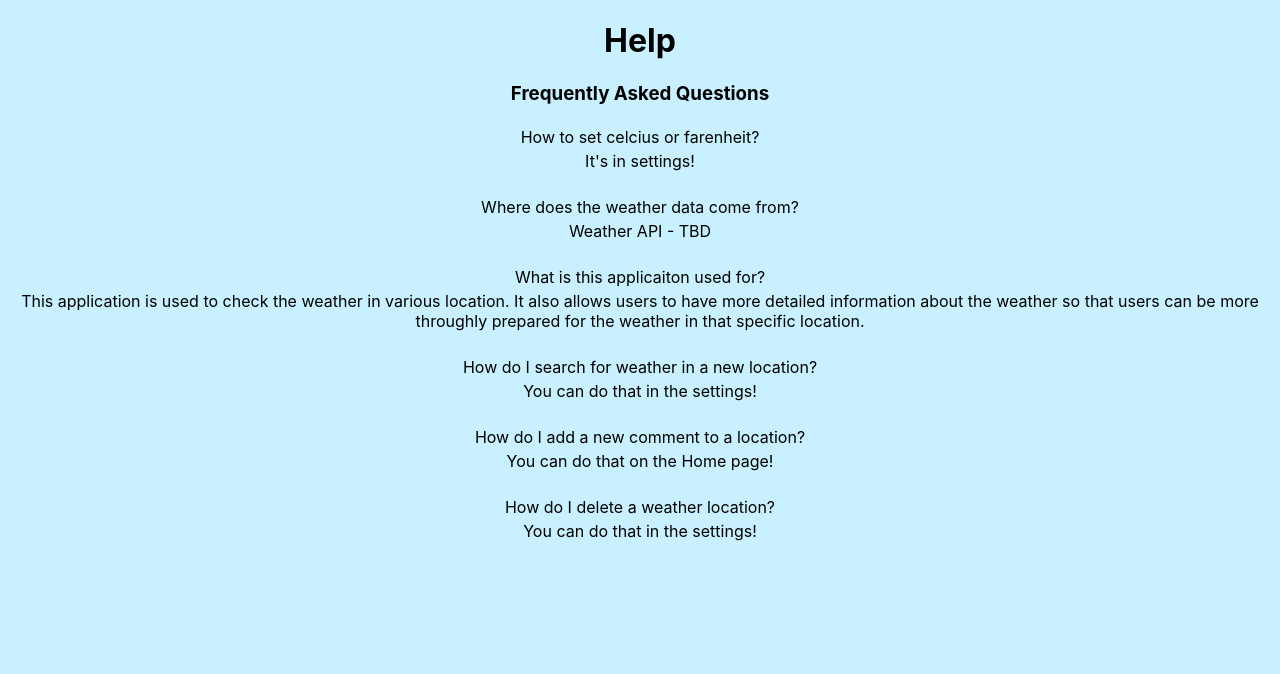
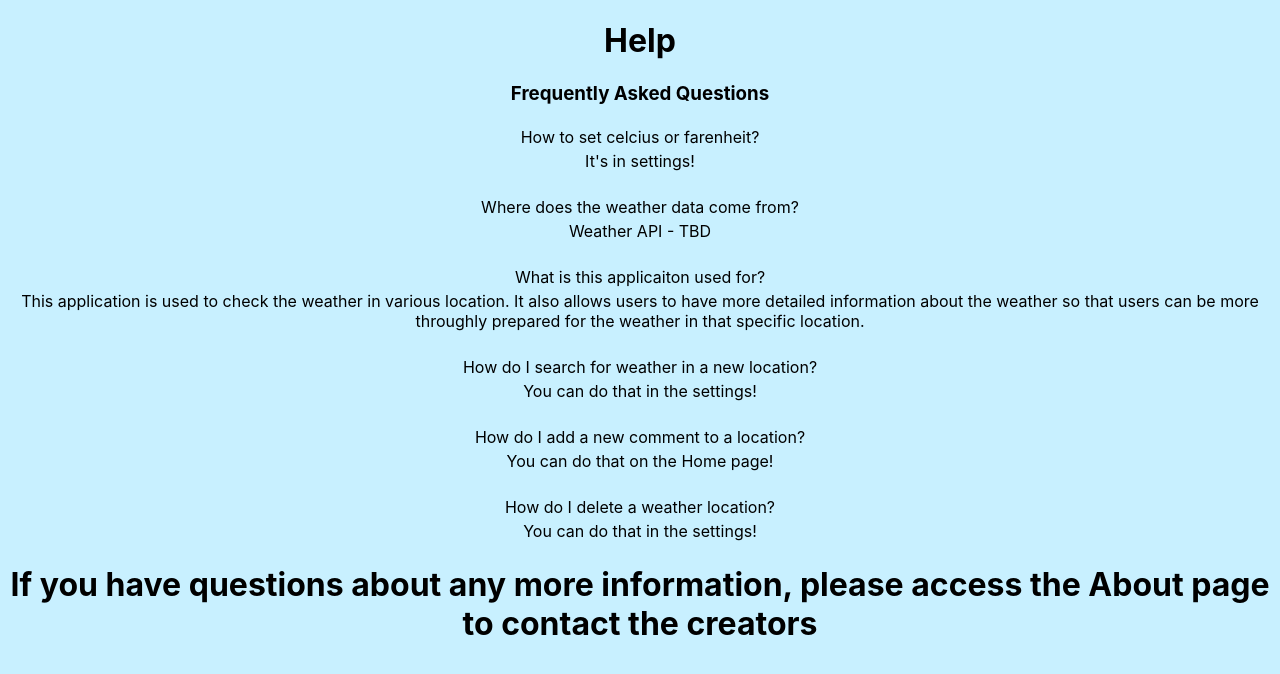
Before and after one commit to software-assignments-spring2022/final-project-wether, a React (Create React App) app in the folder front-end/: page /help in a window 1280 px wide. Shown: the top 674 px of the page. Built offline with nearby package versions, Linux system fonts and the light colour scheme.

Commit message:
new changes

```diff
--- a/front-end/src/Help.js
+++ b/front-end/src/Help.js
@@ -49,6 +49,7 @@ const Help = props => {
           </tr>
         </tbody>
       </table>
+	  <h1>If you have questions about any more information, please access the About page to contact the creators</h1>
     </div>
   );
 }
```
